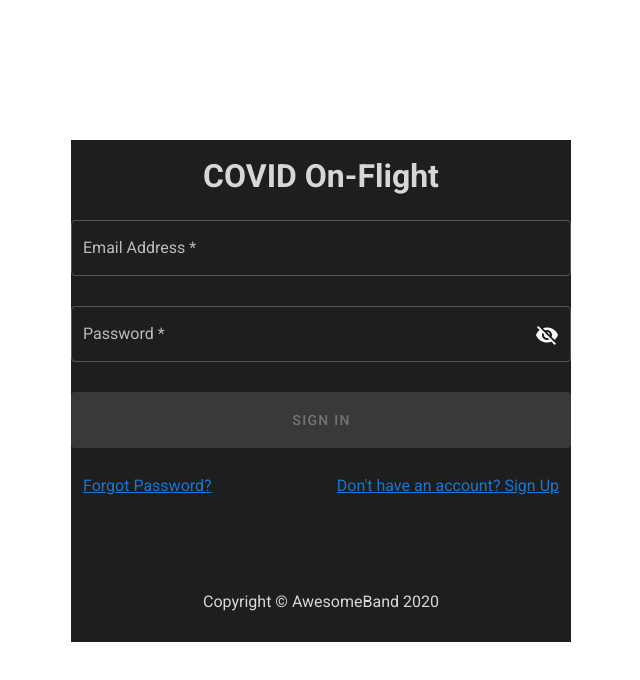
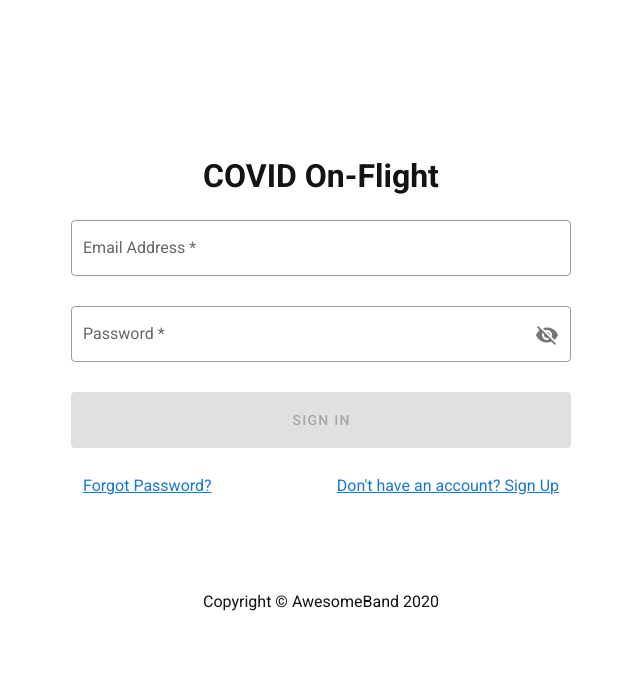
Before and after one commit to autrydev/COVID-On-Flight-FE, a Vue app: page /#/login in a window 1280 px wide. Shown: the top 680 px of the page, without its empty margins (319-959 px from the left). Built offline with nearby package versions, Linux system fonts and the light colour scheme.

Commit message:
Disabled Dark Mode and removed dark backgrounds
For all pages except signup

```diff
--- a/src/components/AccountSettingsForm.vue
+++ b/src/components/AccountSettingsForm.vue
@@ -4,12 +4,12 @@
       <v-form v-model="valid" :readonly="!responsive" ref="form">
         <v-row>
           <v-col cols="4">
-            <v-subheader :dark="true" class="prefix">First Name</v-subheader>
+            <v-subheader :dark="false" class="prefix">First Name</v-subheader>
           </v-col>
           <v-col cols="6" class="text-box">
             <v-text-field
               v-model="firstName"
-              :dark="true"
+              :dark="false"
               outlined
               :required="responsive"
               :rules="[firstNameRules.required]"
@@ -18,12 +18,12 @@
         </v-row>
         <v-row>
           <v-col cols="4">
-            <v-subheader :dark="true" class="prefix">Last Name</v-subheader>
+            <v-subheader :dark="false" class="prefix">Last Name</v-subheader>
           </v-col>
           <v-col cols="6" class="text-box">
             <v-text-field
               v-model="lastName"
-              :dark="true"
+              :dark="false"
               outlined
               :required="responsive"
               :rules="[lastNameRules.required]"
@@ -32,12 +32,12 @@
         </v-row>
         <v-row>
           <v-col cols="4">
-            <v-subheader :dark="true" class="prefix">Email Address</v-subheader>
+            <v-subheader :dark="false" class="prefix">Email Address</v-subheader>
           </v-col>
           <v-col cols="6" class="text-box">
             <v-text-field
               v-model="email"
-              :dark="true"
+              :dark="false"
               outlined
               :required="responsive"
               :rules="[emailRules.required, emailRules.valid]"
@@ -46,12 +46,12 @@
         </v-row>
         <v-row>
           <v-col cols="4">
-            <v-subheader :dark="true" class="prefix">Phone Number</v-subheader>
+            <v-subheader :dark="false" class="prefix">Phone Number</v-subheader>
           </v-col>
           <v-col cols="6" class="text-box">
             <v-text-field
               v-model="phoneNumber"
-              :dark="true"
+              :dark="false"
               outlined
             ></v-text-field>
           </v-col>
@@ -146,7 +146,6 @@ export default {
 <style scoped>
 #account-settings {
   margin-top: 5%;
-  background-color: #1c1e1f;
   width: min(50%, 500px);
 }
 #change-settings {
--- a/src/components/LoginForm.vue
+++ b/src/components/LoginForm.vue
@@ -8,7 +8,7 @@
                 <v-row>
                     <v-text-field
                     v-model="email"
-                    :dark = true
+                    :dark="false"
                     :rules="emailRules"
                     label="Email Address *"
                     outlined
@@ -18,7 +18,7 @@
                 <v-row>
                     <v-text-field
                     v-model="password"
-                    :dark = true
+                    :dark="false"
                     :append-icon="show1 ? 'mdi-eye' : 'mdi-eye-off'"
                     :rules="passRules"
                     :type="show1 ? 'text' : 'password'"
@@ -36,7 +36,7 @@
                 <v-row>
                 <v-btn
                 v-on:click="login"
-                :dark = true
+                :dark="false"
                 :disabled="!valid"
                 :loading="logged_in"
                 class="btn-signin"
@@ -110,7 +110,7 @@ export default {
 #loginform {
     margin-top: 10%;
     width: min(90%, 500px);
-    background-color: #1c1e1f;
+    /*background-color: #1c1e1f;*/
 }
 #status{
     margin-top: 0px;
@@ -129,7 +129,8 @@ export default {
 h1 {
     text-align: center;
     padding-bottom: 1em;
-    color:rgb(219, 214, 214);
+    /*color:rgb(219, 214, 214);*/
+    color: rgb(20, 19, 19)
 }
 .btn-signin {
     width: 100%;
@@ -141,7 +142,8 @@ h1 {
 }
 p {
     padding-top: 5em;
-    color: rgb(219, 214, 214);
+    /*color: rgb(219, 214, 214);*/
+    color: rgb(20, 19, 19)
 }
 #copyright {
     text-align: center;
--- a/src/components/MyCovidStatusForm.vue
+++ b/src/components/MyCovidStatusForm.vue
@@ -4,12 +4,12 @@
       <v-form v-model="valid" :readonly="true" ref="form">
         <v-row>
           <v-col cols="4">
-            <v-subheader :dark="true" class="prefix">Current Status</v-subheader>
+            <v-subheader :dark="false" class="prefix">Current Status</v-subheader>
           </v-col>
           <v-col cols="6" class="text-box">
             <v-text-field
               v-model="currentStatus"
-              :dark="true"
+              :dark="false"
               placeholder="FETCH_CURRENT_STATUS"
               outlined
             ></v-text-field>
@@ -17,12 +17,12 @@
         </v-row>
         <v-row>
           <v-col cols="4">
-            <v-subheader :dark="true" class="prefix">Date Last Updated</v-subheader>
+            <v-subheader :dark="false" class="prefix">Date Last Updated</v-subheader>
           </v-col>
           <v-col cols="6" class="text-box">
             <v-text-field
               v-model="date_lastUpdate"
-              :dark="true"
+              :dark="false"
               placeholder="FETCH_LAST_NAME"
               outlined
             ></v-text-field>
@@ -30,12 +30,12 @@
         </v-row>
         <v-row>
           <v-col cols="4">
-            <v-subheader :dark="true" class="prefix">Date Last Flight</v-subheader>
+            <v-subheader :dark="false" class="prefix">Date Last Flight</v-subheader>
           </v-col>
           <v-col cols="6" class="text-box">
             <v-text-field
               v-model="date_lastFlight"
-              :dark="true"
+              :dark="false"
               placeholder="FETCH_EMAIL"
               outlined
             ></v-text-field>
@@ -70,7 +70,6 @@
 <style scoped>
 #status-form {
   margin-top: 5%;
-  background-color: #1c1e1f;
   width: min(50%, 500px);
 }
 #update-status {
--- a/src/views/AccountSettings.vue
+++ b/src/views/AccountSettings.vue
@@ -26,7 +26,6 @@ export default {
 
 <style scoped>
 .accountsettingspage {
-  /** background-color: green; */
-  background-color: #1c1e1f;
+  /*background-color: #1c1e1f;*/
 }
 </style>
--- a/src/views/MyCovidStatus.vue
+++ b/src/views/MyCovidStatus.vue
@@ -27,7 +27,6 @@ export default {
 
 <style scoped>
 .MyCovidStatuspage {
-    /** background-color: green; */
-    background-color: #1c1e1f;
+    /*background-color: #1c1e1f;*/
 }
 </style>
```
